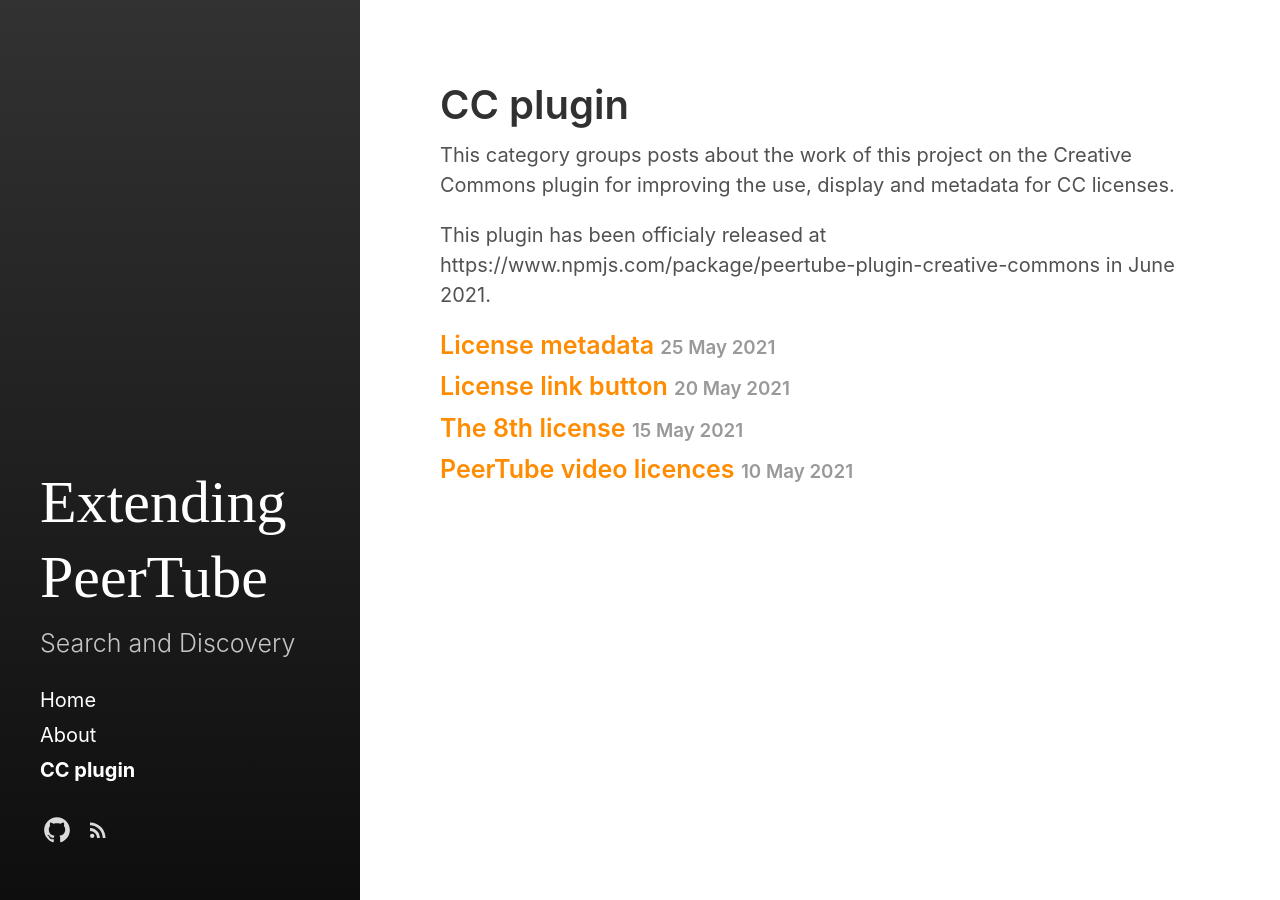
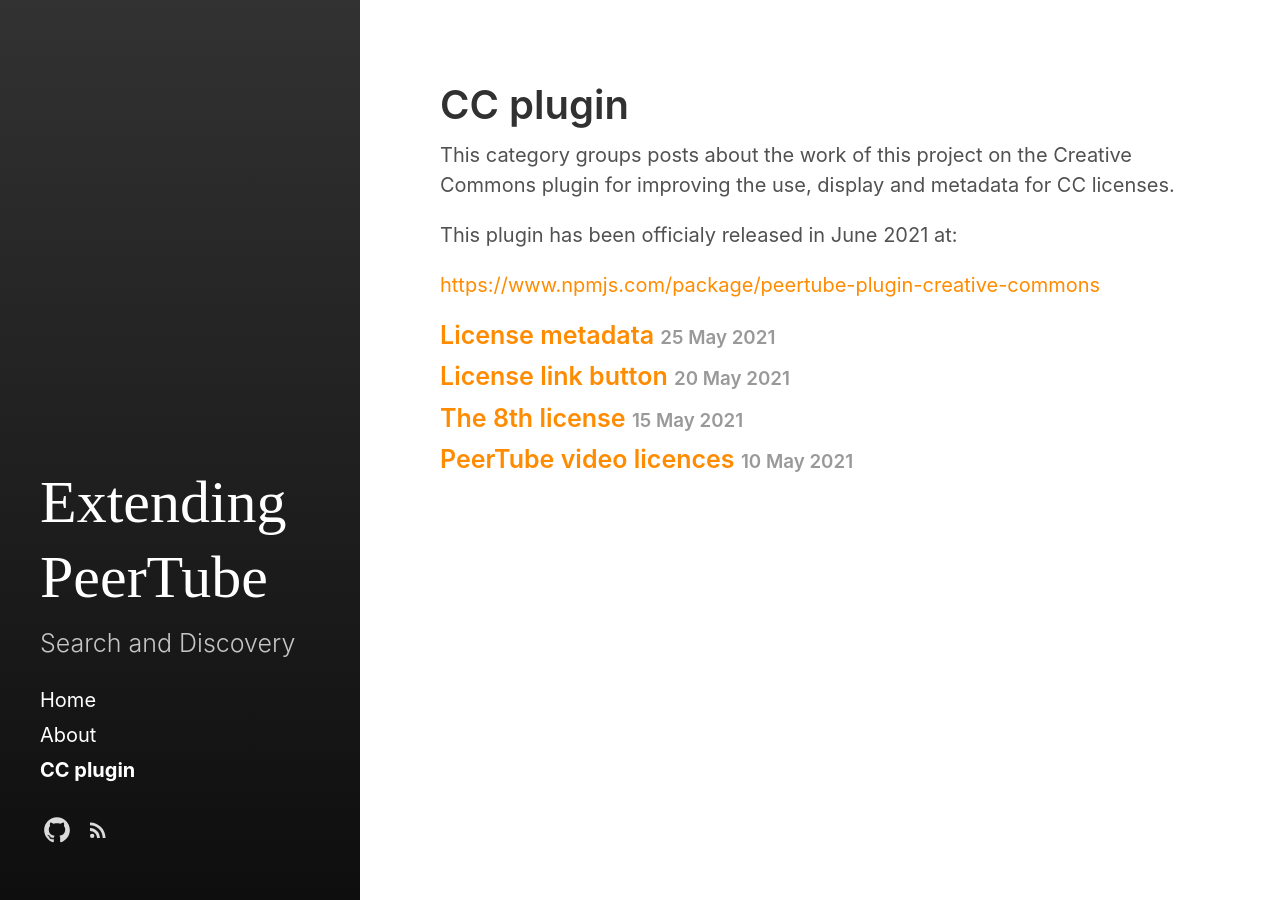
Before and after one commit to beeldengeluid/extending-peertube, a Jekyll site: the page built from category/cc-plugin.md, in a window 1280 px wide. Built offline with Jekyll 4.4.1, drawn with Linux system fonts in a browser that asks for light colours; part of the change alters nothing that is shown.

```diff
--- a/category/cc-plugin.md
+++ b/category/cc-plugin.md
@@ -5,4 +5,6 @@ title: CC plugin
 
 This category groups posts about the work of this project on the Creative Commons plugin for improving the use, display and metadata for CC licenses.
 
-This plugin has been officialy released at https://www.npmjs.com/package/peertube-plugin-creative-commons in June 2021.
+This plugin has been officialy released in June 2021 at:
+
+[https://www.npmjs.com/package/peertube-plugin-creative-commons](https://www.npmjs.com/package/peertube-plugin-creative-commons)
```
